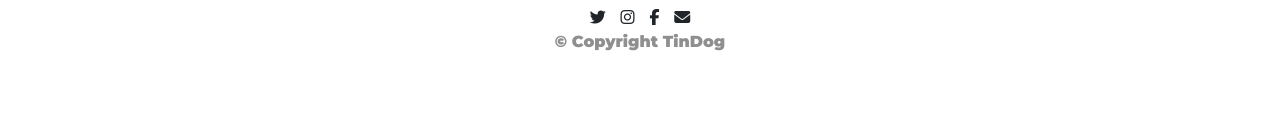
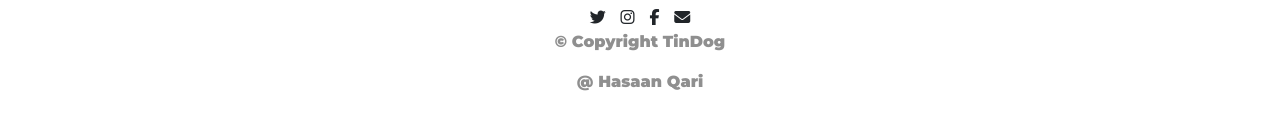
Before and after one commit to hassanqari9/tindog-website, a plain HTML site: page index.html in a window 1280 px wide. Shown: the part 3348-3478 px from the top of the page. Drawn offline with nearby package versions, Linux system fonts and the light colour scheme.

Commit message:
Update index.html

```diff
--- a/index.html
+++ b/index.html
@@ -215,6 +215,7 @@
     <i class="social-icons fa-brands fa-facebook-f"></i>
     <i class="social-icons fa-solid fa-envelope"></i>
     <p>© Copyright TinDog</p>
+    <p>@ Hasaan Qari<p>
 
   </footer>
 
```
